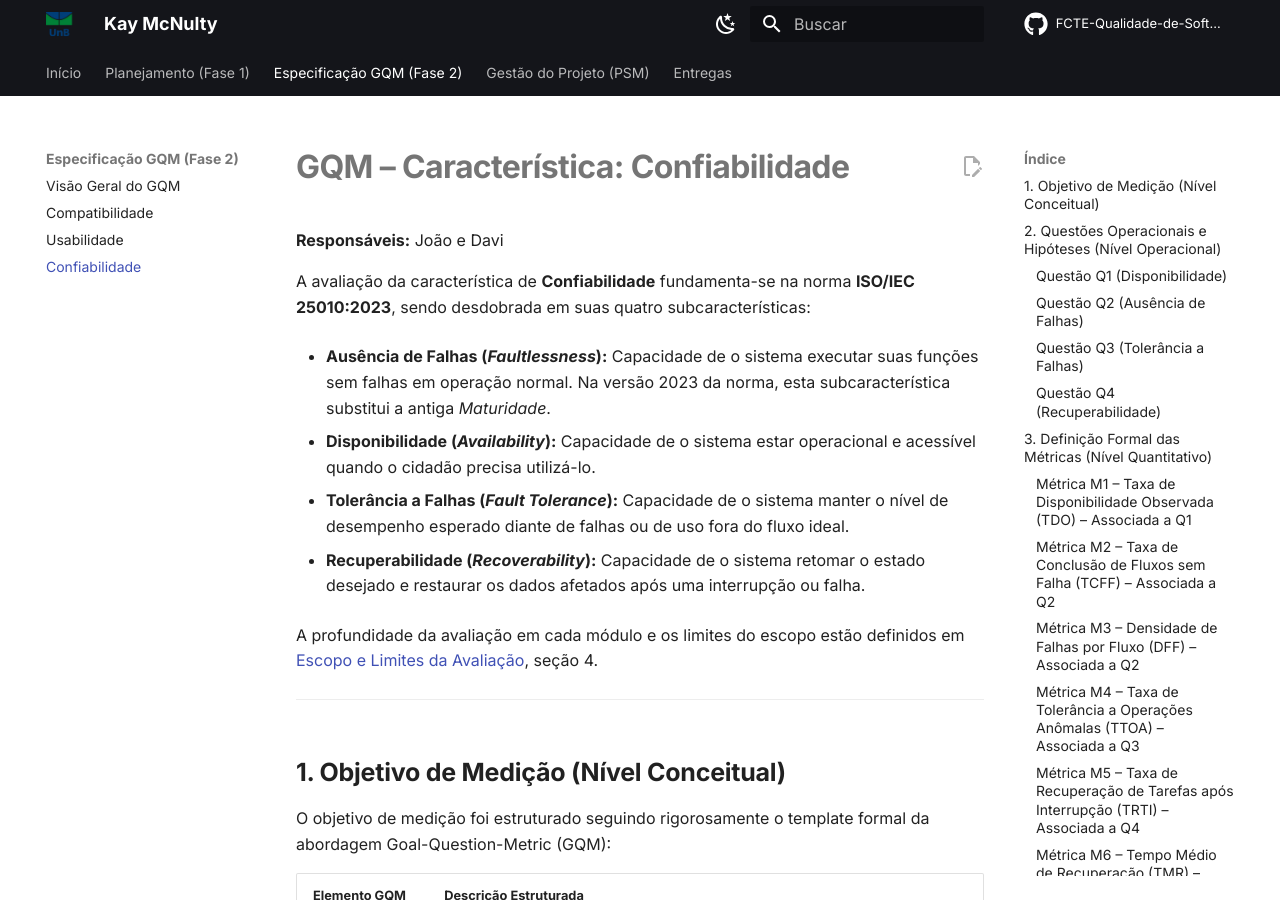
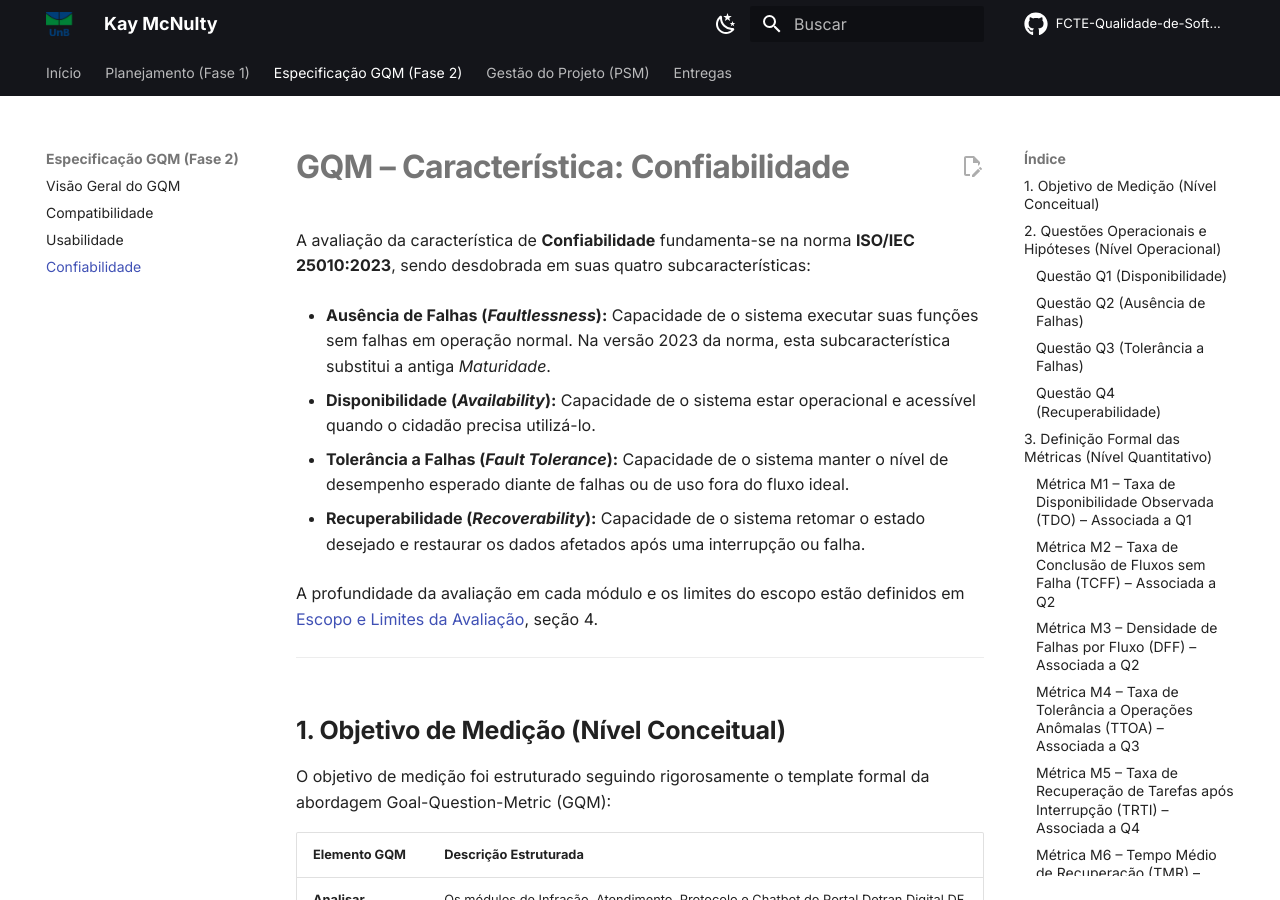
Before and after one commit to FCTE-Qualidade-de-Software-1/2026-2_T02_KAY_MCNULTY, an MkDocs documentation site: the page built from docs/fase2/confiabilidade.md, in a window 1280 px wide and 900 px high. Built offline with MkDocs 1.6.1 and Material for MkDocs 9.7.7, drawn with Linux system fonts in a browser that asks for light colours; comment, search, counter and statistics services are not loaded.

Commit message:
Pequeno ajuste de formatação no GQM de confiabilidade.

```diff
--- a/docs/fase2/confiabilidade.md
+++ b/docs/fase2/confiabilidade.md
@@ -1,6 +1,4 @@
 # GQM – Característica: Confiabilidade
-
-**Responsáveis:** João e Davi
 
 A avaliação da característica de **Confiabilidade** fundamenta-se na norma **ISO/IEC 25010:2023**, sendo desdobrada em suas quatro subcaracterísticas:
 
```
